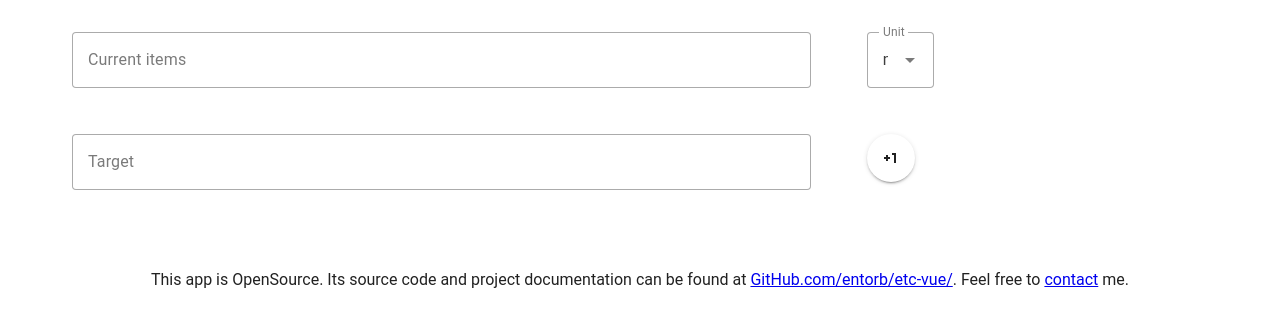
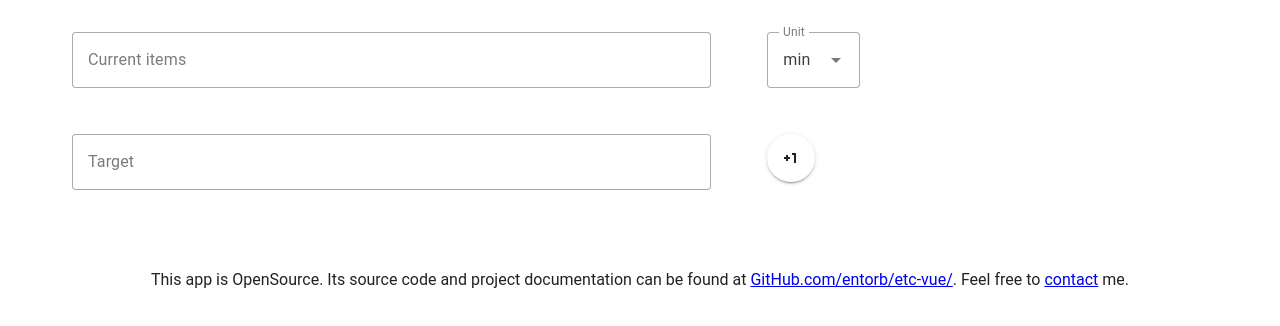
Before and after one commit to entorb/eta-vue, a Vue app: page / in a window 1280 px wide. Shown: the top 326 px of the page. Built offline with nearby package versions, Linux system fonts and the light colour scheme.

Commit message:
App.vue: minor

```diff
--- a/src/App.vue
+++ b/src/App.vue
@@ -7,7 +7,7 @@
             <InputTargetValue :target="target" @set-target="setTarget" @add-row="addRow" />
           </v-col>
           <!-- align-content="end" -->
-          <v-col cols="4"> <ActionsBlock @plus-1="plus1" @unit="setUnitOfSpeed" /></v-col>
+          <v-col cols="5"> <ActionsBlock @plus-1="plus1" @unit="setUnitOfSpeed" /></v-col>
         </v-row>
         <v-row>
           <v-col cols="4" v-if="data.length >= 2">
```
